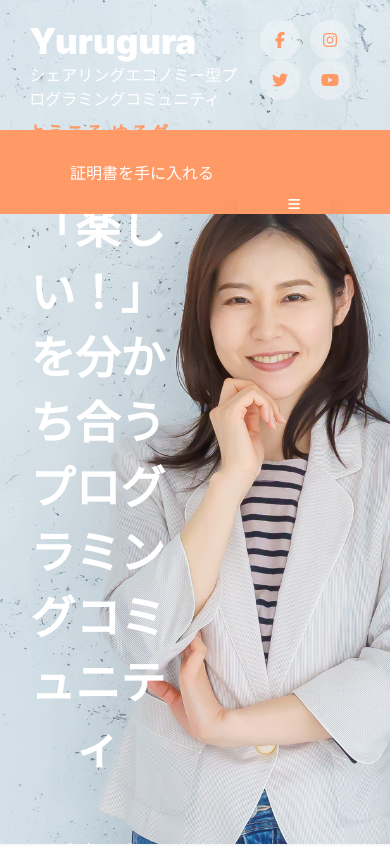
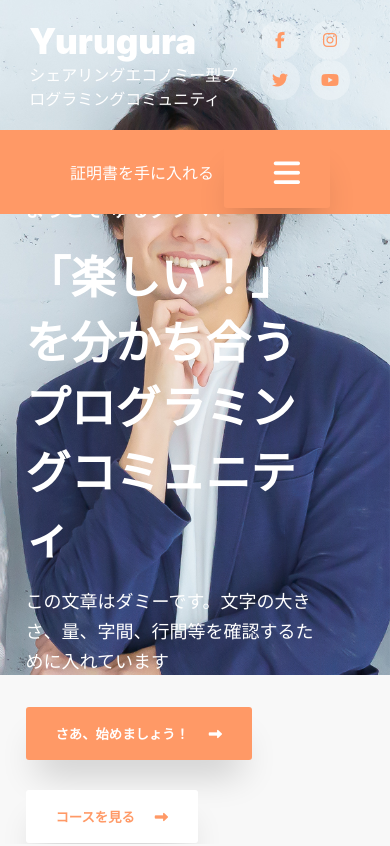
Before and after one commit to ttcksf/react-educate-site, a React (Create React App) app: page / in a window 390 px wide. Shown: the top 846 px of the page. Built offline with nearby package versions, Linux system fonts and the light colour scheme.

Commit message:
responsive

```diff
--- a/src/components/common/heading/Header.css
+++ b/src/components/common/heading/Header.css
@@ -15,6 +15,7 @@
 header {
   background-color: rgba(255, 255, 255, 0.2);
   margin: 0 30px;
+  position: relative;
 }
 header ul {
   padding: 30px 20px;
@@ -60,7 +61,8 @@ header ul li a:hover {
     color: var(--fontNormal);
     position: absolute;
     right: 50px;
-    top: 20px;
+    top: -20px;
+    font-size: 30px;
   }
   .mobile-nav {
     position: absolute;
--- a/src/components/home/hero/Hero.css
+++ b/src/components/home/hero/Hero.css
@@ -12,3 +12,24 @@
   padding-right: 50px;
   color: var(--fontNormal);
 }
+.hero #heading h3 {
+  color: var(--fontNormal);
+}
+.hero #heading {
+  text-align: left;
+  margin: 0;
+  padding: 0;
+}
+@media screen and (max-width: 768px) {
+  .margin {
+    height: 40vh;
+  }
+  .hero {
+    background-position: center;
+    padding-top: 50%;
+    height: 80vh;
+  }
+  .hero .row {
+    width: 100%;
+  }
+}
```
